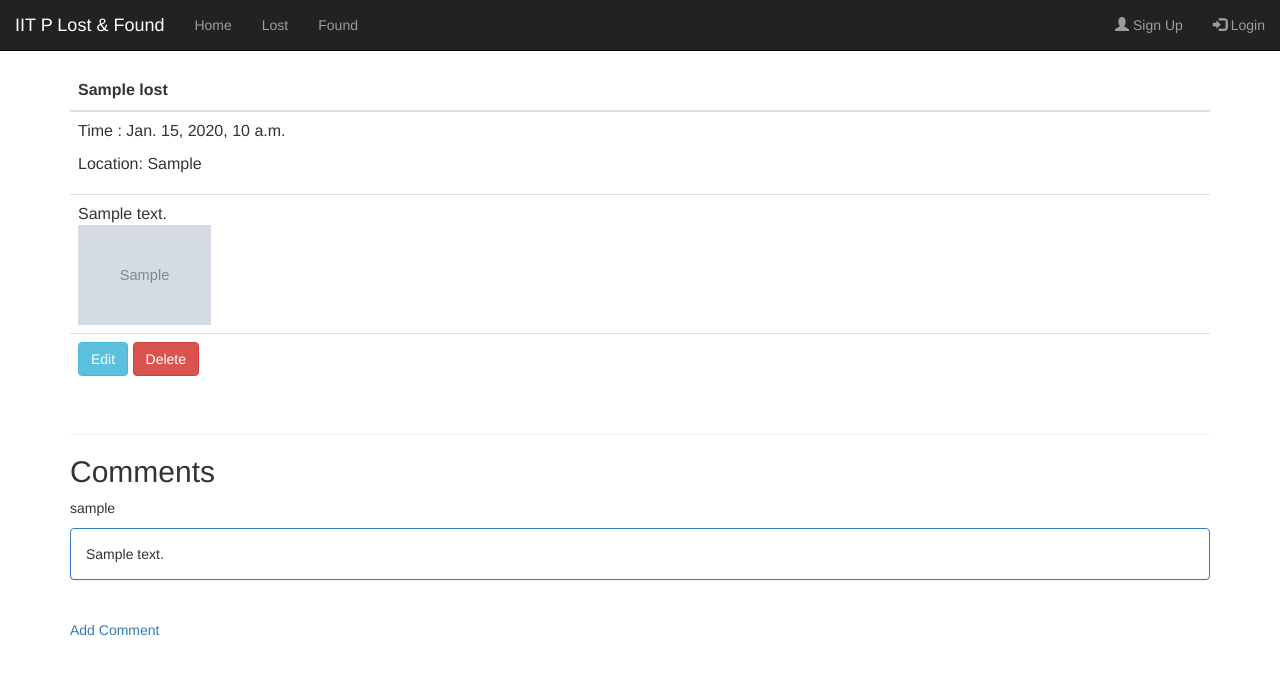
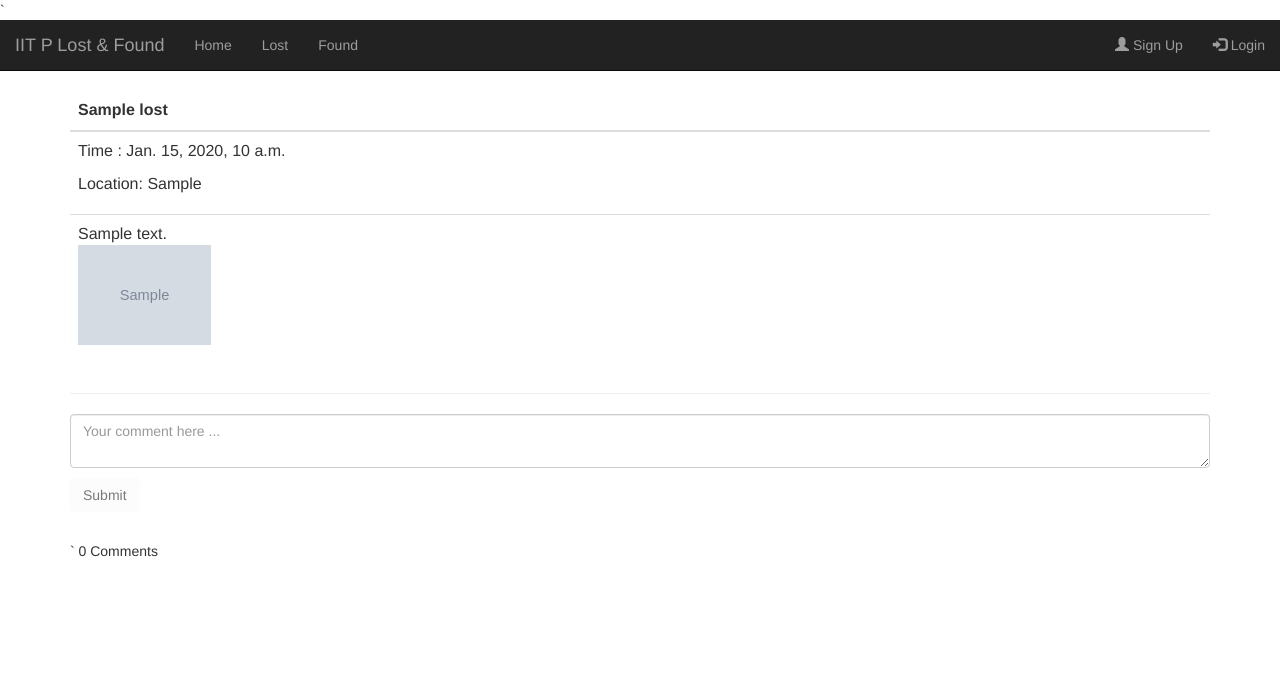
Before and after one commit to arunikayadav42/Lost-and-Found-Portal, a Django app: page /lost/1/ in a window 1280 px wide. Shown: the top 675 px of the page. Run offline with Django 3.2, Linux system fonts and the light colour scheme; tables that the repository leaves empty hold one stand-in row (values such as "Sample post"); grey boxes marked "Sample" are stand-in pictures; some libraries are stand-ins or nearby versions.

Commit message:
Nested comments are working now

```diff
--- a/cs354/lost/forms.py
+++ b/cs354/lost/forms.py
@@ -4,6 +4,8 @@
 
 
 class CommentForm(forms.ModelForm):
+	text = forms.CharField(label="", widget=forms.Textarea(attrs={'class': 'form-control', 'placeholder': 'Your comment here ...', 'rows': '2', 'cols': '15'}))
+
 	class Meta:
 		model = Comment
 		fields = ['text', ]
--- a/cs354/lost/models.py
+++ b/cs354/lost/models.py
@@ -27,14 +27,11 @@
     author = models.ForeignKey(get_user_model(), on_delete=models.CASCADE)
     text = models.TextField()
     created_date = models.DateTimeField(default=timezone.now)
-    approved_comment = models.BooleanField(default=False)
-
-    def approve(self):
-        self.approved_comment = True
-        self.save()
+    reply = models.ForeignKey('self', null=True, on_delete=models.CASCADE, related_name='replies')
+    # approved_comment = models.BooleanField(default=False)
 
     def get_absolute_url(self):
         return reverse('lost_detail', args=[str(self.pk)])
 
     def __str__(self):
-        return self.text
+        return self.lost.title
--- /dev/null
+++ b/cs354/lost/templates/lost/comments.html
@@ -0,0 +1,44 @@
+<div class="container-fluid mt-2">
+  <div class="form-group row">
+    <form method="post" class="comment-form" action=".">
+      {% csrf_token %}
+      {{ comment_form.as_p }}
+      {% if request.user.is_authenticated %}
+        <input type="submit" value="Submit" class="btn btn-outline-success">
+      {% else %}
+        <input type="submit" value="Submit" class="btn btn-outline-success" disabled>
+      {% endif %}
+    </form>
+  </div>
+</div>
+`
+{{ comments.count }} Comment{{ comments|pluralize }}
+{% for comment in comments %}
+  <blockquote class="blockquote">
+    <small>{{ comment.author|capfirst }}</small>
+    <p class="mb-0">{{ comment.text }}</p>
+      <button type="button" name="button" class="reply-btn btn btn-outline-dark btn-sm">Reply</button>
+      <font size="1">{{comment.replies.count}} Reply {{ replies|pluralize }}</font>
+  </blockquote>
+
+  <div class="replied-comments container mt-2 " style="display: none; margin-left: 25px">
+    {% for reply in comment.replies.all %}
+    <small>{{ reply.author|capfirst }}</small>
+    <blockquote class="blockquote">
+      <p class="mb-0">{{ reply.text }}</p>
+    </blockquote>
+    {% endfor %}
+    <div class="form-group row">
+      <form method="post" class="reply-form" action=".">
+        {% csrf_token %}
+        <input type="hidden" name="comment_id" value="{{ comment.id }}">
+        {{ comment_form.as_p }}
+        {% if request.user.is_authenticated %}
+          <input type="submit" value="Submit" class="btn btn-outline-success">
+        {% else %}
+          <input type="submit" value="Submit" class="btn btn-outline-success" disabled>
+        {% endif %}
+      </form>
+    </div>
+  </div>
+{% endfor %}
--- a/cs354/lost/templates/lost/detail.html
+++ b/cs354/lost/templates/lost/detail.html
@@ -1,4 +1,4 @@
-{% extends "base.html" %}
+`{% extends "base.html" %}
 {% block content %}
 <div class="lost-entry">
     <div class="table-responsive">
@@ -10,8 +10,10 @@
             </thead>
             <tbody>
                 <tr>
-                    <td> <p>Time : <span>{{ lost.date_item_lost }}</span></p>
-                     <p>Location: <span>{{ lost.location }}</span></p></td>
+                    <td>
+                        <p>Time : <span>{{ lost.date_item_lost }}</span></p>
+                        <p>Location: <span>{{ lost.location }}</span></p>
+                    </td>
                 </tr>
                 <tr>
                     <td>
@@ -26,6 +28,7 @@
                         </span>
                     </td>
                 </tr>
+                {% if lost.author == request.user %}
                 <tr>
                     <td>
                         <p>
@@ -38,26 +41,15 @@
                         </p>
                     </td>
                 </tr>
+                {% endif %}
             </tbody>
         </table>
     </div>
 </div>
 <hr>
-{% if lost.comments.all %}
-    <h2>Comments</h2>
-    <div class="card-footer">
-    {% for comment in lost.comments.all %}
-        <p>
-            <span class="font-weight-bold">
-                {{ comment.author }}
-            </span>
-            <div class="panel panel-primary">
-  <div class="panel-body">{{ comment.text }}</div>
+
+ <div class="main-comment-section">
+    {% include 'lost/comments.html' %}
 </div>
-        </p>
-    {% endfor %}
-</div>
-{% endif %}
-<br>
-<a href="{% url "add_comment_to_lost" lost.pk%}">Add Comment</a>
+
 {% endblock content %}
--- a/cs354/lost/urls.py
+++ b/cs354/lost/urls.py
@@ -1,14 +1,11 @@
 from django.urls import path
-from .views import LostListView, LostCreateView, LostDeleteView, \
-                    LostDetailView, LostUpdateView
+from .views import *
 from . import views
 
 urlpatterns = [
     path('<int:pk>/delete/', LostDeleteView.as_view(), name="lost_delete"),
     path('<int:pk>/edit/', LostUpdateView.as_view(), name="lost_edit"),
-    path('<int:pk>/comment/', views.add_comment_to_lost,
-         name="add_comment_to_lost"),
     path('create/', LostCreateView.as_view(), name="lost_create"),
-    path('<int:pk>/', LostDetailView.as_view(), name="lost_detail"),
+    path('<int:pk>/', views.LostDetail, name="lost_detail"),
     path('', LostListView.as_view(), name="lost_list"),
 ]
--- a/cs354/lost/views.py
+++ b/cs354/lost/views.py
@@ -7,6 +7,7 @@
 from django.core.exceptions import PermissionDenied
 from .forms import CommentForm
 from django.contrib.auth.mixins import UserPassesTestMixin, LoginRequiredMixin
+from django.http import HttpResponseRedirect
 
 
 class LostListView(ListView):
@@ -14,9 +15,11 @@
     template_name = "lost/home.html"
 
 
-class LostDetailView(DetailView):
-    model = Lost
-    template_name = "lost/detail.html"
+# class LostDetailView(DetailView):
+#     model = Lost
+#     template_name = "lost/detail.html"
+
+#     def
 
 
 class LostCreateView(LoginRequiredMixin, CreateView):
@@ -70,17 +73,28 @@
         return super().dispatch(request, *args, **kwargs)
 
 
-def add_comment_to_lost(request, pk):
-    lost = get_object_or_404(Lost, pk=pk)
-    form = CommentForm(request.POST)
-    login_url = 'login'
+def LostDetail(request, pk):
+    lost = get_object_or_404(Lost, id=pk)
+    comments = Comment.objects.filter(lost=lost, reply=None).order_by('-id')
 
-    if form.is_valid():
-        comment = form.save(commit=False)
-        comment.lost = lost
-        comment.author = request.user
-        comment.save()
-        return redirect('lost_detail', pk=lost.pk)
+    if request.method == 'POST':
+        comment_form = CommentForm(request.POST or None)
+        if comment_form.is_valid():
+            text = request.POST.get('text')
+            reply_id = request.POST.get('comment_id')
+            comment_qs = None
+            if reply_id:
+                comment_qs = Comment.objects.get(id=reply_id)
+            comment = Comment.objects.create(lost=lost, author=request.user, text=text, reply=comment_qs)
+            comment.save()
+            return HttpResponseRedirect(lost.get_absolute_url())
     else:
-        form = CommentForm()
-    return render(request, 'lost/add_comment_to_lost.html', {'form': form})
+        comment_form = CommentForm()
+
+    context = {
+        'lost': lost,
+        'comments': comments,
+        'comment_form': comment_form,
+    }
+
+    return render(request, 'lost/detail.html', context)
--- a/cs354/templates/base.html
+++ b/cs354/templates/base.html
@@ -4,6 +4,8 @@
 <head>
     <title>Lost & Found</title>
     <link href="//cdn.bootcss.com/bootstrap-datetimepicker/4.17.44/css/bootstrap-datetimepicker.min.css" rel="stylesheet">
+    <link rel="stylesheet" href="https://use.fontawesome.com/releases/v5.3.1/css/all.css" integrity="sha384-mzrmE5qonljUremFsqc01SB46JvROS7bZs3IO2EmfFsd15uHvIt+Y8vEf7N7fWAU" crossorigin="anonymous">
+
     <link rel="stylesheet" href="https://maxcdn.bootstrapcdn.com/bootstrap/3.3.7/css/bootstrap.min.css">
     <!-- jQuery library -->
     <script src="https://ajax.googleapis.com/ajax/libs/jquery/3.3.1/jquery.min.js"></script>
@@ -14,6 +16,7 @@
 </head>
 
 <body>
+
     <nav class="navbar navbar-inverse navbar-static-top">
         <div class="container-fluid">
             <div class="navbar-header">
@@ -35,6 +38,19 @@
             </ul>
         </div>
     </nav>
+
+    <script src="https://code.jquery.com/jquery-3.2.1.slim.min.js" integrity="sha384-KJ3o2DKtIkvYIK3UENzmM7KCkRr/rE9/Qpg6aAZGJwFDMVNA/GpGFF93hXpG5KkN" crossorigin="anonymous"></script>
+    <script src="https://cdnjs.cloudflare.com/ajax/libs/popper.js/1.12.9/umd/popper.min.js" integrity="sha384-ApNbgh9B+Y1QKtv3Rn7W3mgPxhU9K/ScQsAP7hUibX39j7fakFPskvXusvfa0b4Q" crossorigin="anonymous"></script>
+    <script src="https://maxcdn.bootstrapcdn.com/bootstrap/4.0.0/js/bootstrap.min.js" integrity="sha384-JZR6Spejh4U02d8jOt6vLEHfe/JQGiRRSQQxSfFWpi1MquVdAyjUar5+76PVCmYl" crossorigin="anonymous"></script>
+    <script src="https://ajax.googleapis.com/ajax/libs/jquery/3.3.1/jquery.min.js"></script>
+    <script type="text/javascript">
+      $(document).ready(function(event){
+        $('.reply-btn').click(function() {
+          $(this).parent().next('.replied-comments').fadeToggle()
+        });
+    });
+    </script>
+
     <div class="container">
         <div>
             {% block content %}
```
Also changed, not shown: cs354/lost/templates/lost/add_comment_to_lost.html (deleted, +0 -9 lines), cs354/found/migrations/0001_initial.py (deleted), cs354/found/migrations/0002_auto_20181120_1033.py (deleted), cs354/found/migrations/__init__.py (deleted), cs354/lost/migrations/0001_initial.py, cs354/lost/migrations/0002_auto_20181120_1033.py (deleted), cs354/lost/migrations/0002_auto_20181130_1135.py (added), cs354/media/pictures/2018/12/02/Screenshot_2018-11-14_22-54-09.png (added). Lines whose indentation alone changed are shown as unchanged.
